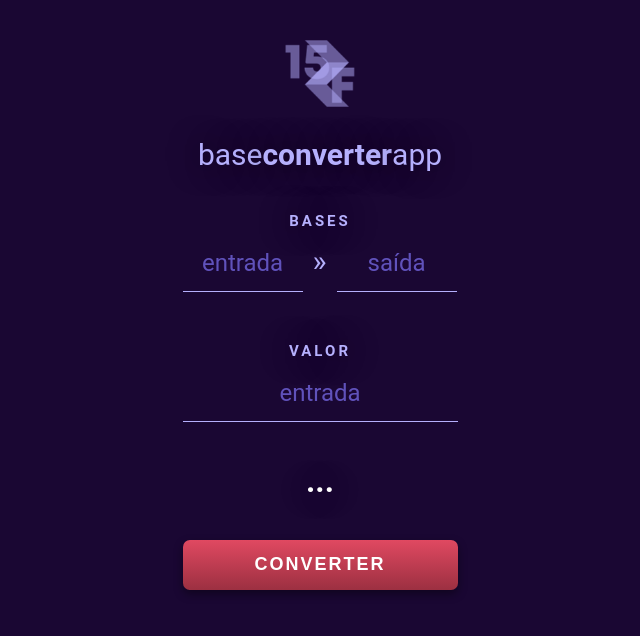
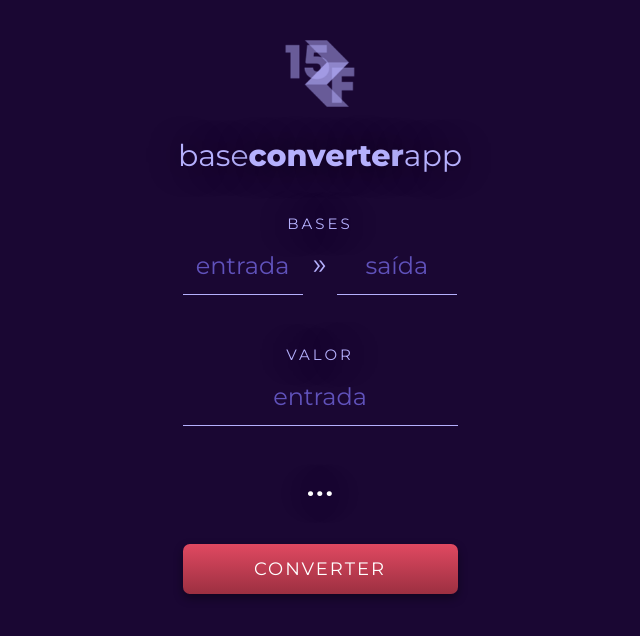
Before and after one commit to EdeiltonSO/BaseConverterApp, a React (Create React App) app: page / in a window 1280 px wide. Shown: the top 636 px of the page, without its empty margins (320-960 px from the left). Built offline with nearby package versions, Linux system fonts and the light colour scheme.

Commit message:
font Montserrat added

```diff
--- a/public/index.html
+++ b/public/index.html
@@ -6,6 +6,10 @@
     <meta name="viewport" content="width=device-width, initial-scale=1" />
     <meta name="theme-color" content="#290c50" />
     <link rel="manifest" href="%PUBLIC_URL%/manifest.json" />
+    <link
+      href="https://fonts.googleapis.com/css?family=Montserrat:400,800&display=swap"
+      rel="stylesheet"
+    />
     <title>Base Converter</title>
   </head>
   <body>
--- a/src/App.css
+++ b/src/App.css
@@ -32,7 +32,6 @@ p#title {
 }
 
 p.subtitle {
-  font-weight: bolder;
   letter-spacing: 3px;
   font-size: 15px;
   margin: 40px 10px 0px 10px;
@@ -63,8 +62,6 @@ span#to {
 }
 
 input.base {
-  font-family: "Segoe UI Light", "Roboto", "Droid Sans", "Helvetica Neue",
-    sans-serif;
   width: 100px;
   height: 36px;
   border: 0;
@@ -81,8 +78,6 @@ input.base {
 }
 
 input.valueIn {
-  font-family: "Segoe UI Light", "Roboto", "Droid Sans", "Helvetica Neue",
-    sans-serif;
   width: 255px;
   height: 36px;
   border: 0;
@@ -119,7 +114,7 @@ button.convert {
   padding: 10px;
   text-align: center;
   color: #fff;
-  font-weight: bolder;
+  font-weight: 400;
   font-size: 18px;
   letter-spacing: 2px;
   border-radius: 7px;
--- a/src/index.css
+++ b/src/index.css
@@ -1,7 +1,14 @@
 body {
   margin: 0;
-  font-family: "Segoe UI Light", "Roboto", "Droid Sans", "Helvetica Neue",
-    sans-serif;
+  font-family: "Montserrat", sans-serif;
   -webkit-font-smoothing: antialiased;
   -moz-osx-font-smoothing: grayscale;
 }
+
+input {
+  font-family: "Montserrat", sans-serif;
+}
+
+button {
+  font-family: "Montserrat", sans-serif;
+}
```
